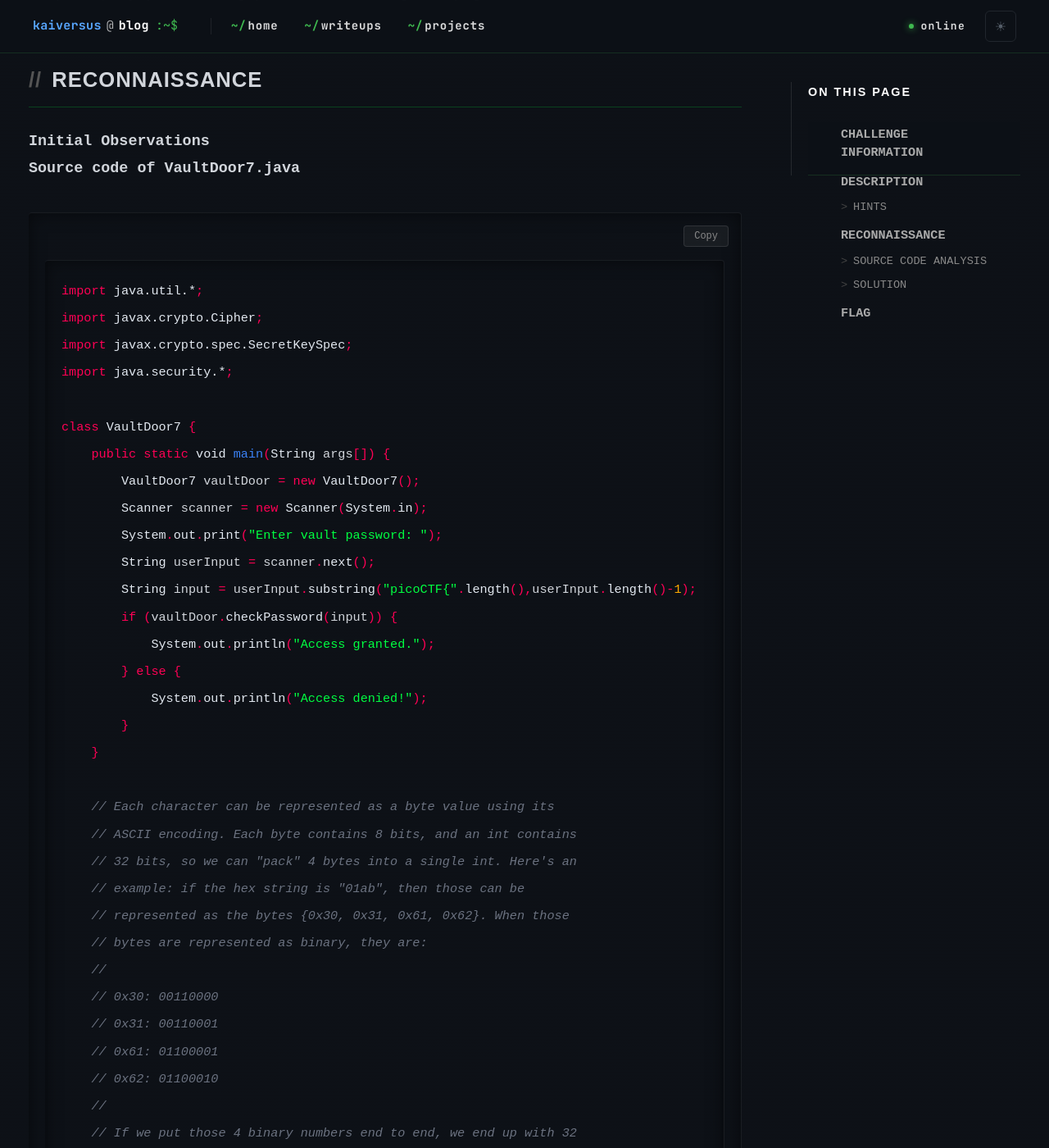
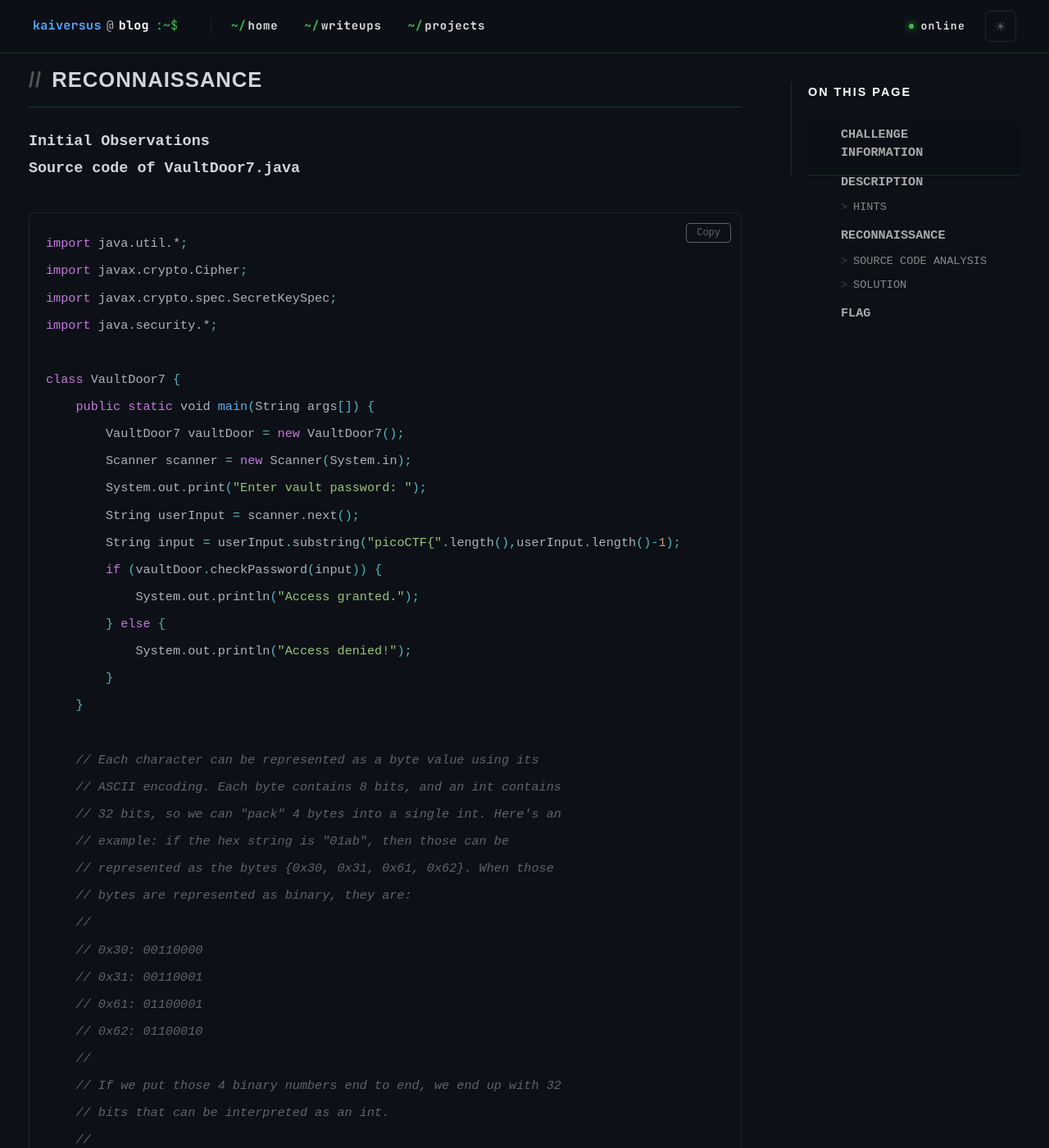
Before and after one commit to kaiversus/kaiversus.github.io, a Jekyll site: the page built from _writeups/vault-door-7_pico/vault-door-7_pico.md, in a window 1280 px wide and 1400 px high, scrolled down 1322 px. Shown: the whole window at 82% size. Built offline with Jekyll 4.4.1, drawn with Linux system fonts in a browser that asks for light colours.

Commit message:
Update style.css

```diff
--- a/assets/css/style.css
+++ b/assets/css/style.css
@@ -511,61 +511,83 @@ html.light .theme-toggle  { color: #1c1a14 !important; border-color: rgba(0,0,0,
 }
 
 /* --- CODE BLOCKS & INLINE CODE --- */
-/* Code nội dòng */
+/* Code nội dòng (Inline Code) */
 .writeup-content p code, .writeup-content li code {
     background: rgba(255,255,255,0.08);
-    color: #ffaa00; /* Màu vàng cam nổi bật cho dễ nhìn */
+    color: #e5c07b; /* Vàng nhạt dịu mắt */
     padding: 2px 6px;
     border-radius: 4px;
     font-size: 0.9em;
     font-family: 'Courier New', monospace;
 }
 
-/* Khối Code lớn */
-div.highlight, pre {
-    background: var(--bg-dark) !important; /* Đen thẫm như màn hình Terminal */
-    border: 1px solid rgba(255,255,255,0.05);
-    border-left: 2px solid var(--primary); /* Nẹp viền xanh bên trái */
-    border-radius: 4px;
-    padding: 20px;
-    overflow-x: auto;
+/* KHỐI CODE LỚN (Loại bỏ viền thừa) */
+.writeup-content div.highlight {
+    background: #0d1117; /* Đen nhám dịu mắt như Github Dark */
+    border: 1px solid rgba(255,255,255,0.08);
+    border-radius: 8px;
     margin: 2em 0;
-    box-shadow: inset 0 0 20px rgba(0,0,0,0.5); /* Đổ bóng chìm sâu vào trong */
+    position: relative; /* Dùng để neo nút Copy */
 }
 
-pre code {
-    color: #e2e8f0; /* Chữ code trắng sáng */
+/* Xóa bỏ mọi padding/margin/background của thẻ pre bên trong để không bị hộp lồng hộp */
+.writeup-content div.highlight pre {
+    margin: 0;
+    padding: 20px;
+    background: transparent !important;
+    border: none;
+    box-shadow: none;
+    overflow-x: auto;
+}
+
+/* Trường hợp mã Markdown sinh ra thẻ pre đứng một mình không có div bọc */
+.writeup-content > pre {
+    background: #0d1117 !important;
+    border: 1px solid rgba(255,255,255,0.08);
+    border-radius: 8px;
+    padding: 20px;
+    margin: 2em 0;
+    overflow-x: auto;
+    position: relative;
+}
+
+.writeup-content pre code {
+    color: #abb2bf; /* Xám nhạt chuẩn One Dark - rất dịu mắt */
     font-family: 'Courier New', monospace;
     font-size: 0.95rem;
-    background: transparent;
+    line-height: 1.6;
 }
 
-/* Căn chỉnh lại vị trí nút Copy */
+/* --- Tinh chỉnh Nút Copy --- */
 .copy-btn {
     position: absolute;
-    top: 15px;
-    right: 15px;
-    background: rgba(255,255,255,0.05);
-    color: #888;
-    border: 1px solid rgba(255,255,255,0.1);
+    top: 12px;
+    right: 12px;
+    background: transparent;
+    color: #5c6370;
+    border: 1px solid #5c6370;
     border-radius: 4px;
-    padding: 5px 12px;
+    padding: 4px 12px;
     font-size: 0.75rem;
     font-family: 'Courier New', monospace;
     cursor: pointer;
     transition: 0.2s;
     z-index: 10;
 }
-.copy-btn:hover { background: rgba(255,255,255,0.1); color: #fff; }
+.copy-btn:hover {
+    background: rgba(255,255,255,0.1);
+    color: #abb2bf;
+    border-color: #abb2bf;
+}
 
-/* Thêm Syntax Highlighting (Tô màu lệnh) */
-.highlight .c, .highlight .cm, .highlight .c1 { color: #6b7280; font-style: italic; } /* Comment */
-.highlight .k, .highlight .kd, .highlight .kn, .highlight .kp, .highlight .kr { color: #ff0055; } /* Keyword - Đỏ Accent */
-.highlight .s, .highlight .s1, .highlight .s2, .highlight .sa, .highlight .sb, .highlight .dl { color: #00ff41; } /* String - Xanh lá */
-.highlight .n, .highlight .nx { color: #d1d5db; } /* Variable */
-.highlight .nf, .highlight .fm { color: #3b82f6; } /* Function - Xanh biển */
-.highlight .m, .highlight .mi, .highlight .mf, .highlight .mh { color: #ffaa00; } /* Number - Vàng cam */
-.highlight .o, .highlight .ow { color: #ff0055; } /* Operator */
+/* --- SYNTAX HIGHLIGHTING (Theme: One Dark - Dịu mắt, Pastel) --- */
+.highlight .c, .highlight .cm, .highlight .c1 { color: #5c6370; font-style: italic; } /* Comment - Xám chìm */
+.highlight .k, .highlight .kd, .highlight .kn, .highlight .kp, .highlight .kr { color: #c678dd; } /* Keyword - Tím nhạt */
+.highlight .s, .highlight .s1, .highlight .s2, .highlight .sa, .highlight .sb, .highlight .dl { color: #98c379; } /* String - Xanh lá mạ */
+.highlight .n, .highlight .nx { color: #abb2bf; } /* Variable/Text - Xám nhạt */
+.highlight .nf, .highlight .fm { color: #61afef; } /* Function - Xanh dương nhạt */
+.highlight .m, .highlight .mi, .highlight .mf, .highlight .mh { color: #d19a66; } /* Number - Cam đất */
+.highlight .o, .highlight .ow { color: #56b6c2; } /* Operator - Xanh lơ */
 
 /* --- CỘT MỤC LỤC BÊN PHẢI (FIX NẰM DỌC) --- */
 .writeup-sidebar {
```
